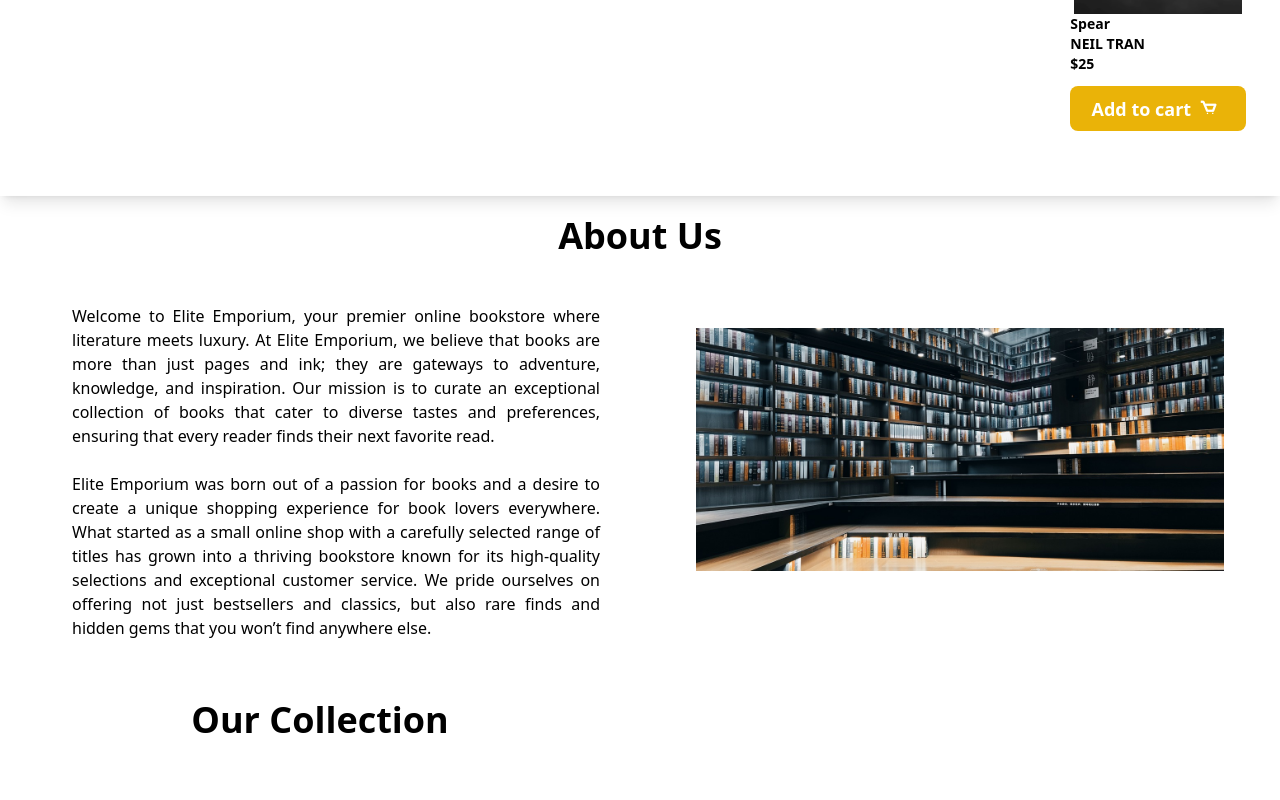
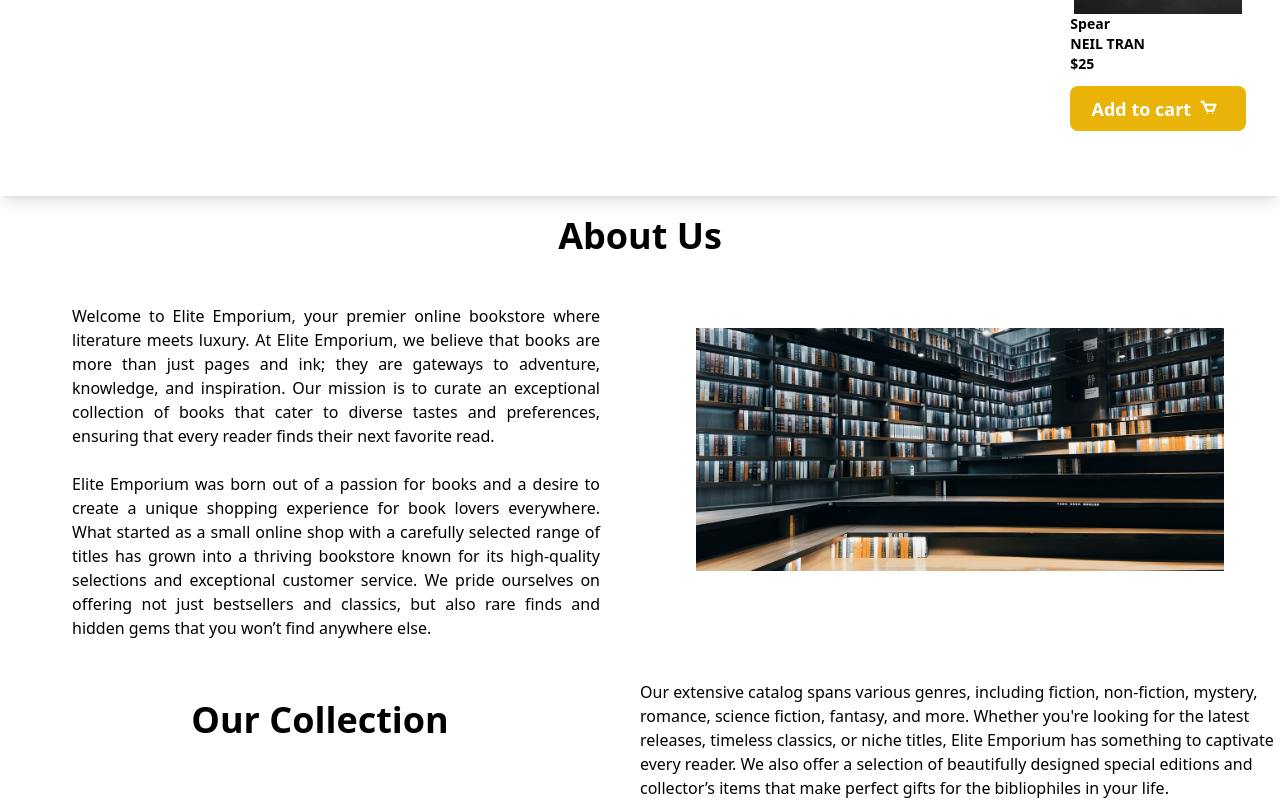
Before and after one commit to AlishaAroob/elite-emporium, a React (Create React App) app: page / in a window 1280 px wide. Shown: the part 806-1606 px from the top of the page. Built offline with nearby package versions, Linux system fonts and the light colour scheme.

Commit message:
Adding text to about us

```diff
--- a/src/Components/About.js
+++ b/src/Components/About.js
@@ -26,7 +26,15 @@ export default function About() {
           <img src={Library} alt="" />
         </p>
         <h1 className="text-4xl font-bold pt-5 text-center"> Our Collection</h1>
-        <p></p>
+        <p>
+          Our extensive catalog spans various genres, including fiction,
+          non-fiction, mystery, romance, science fiction, fantasy, and more.
+          Whether you're looking for the latest releases, timeless classics, or
+          niche titles, Elite Emporium has something to captivate every reader.
+          We also offer a selection of beautifully designed special editions and
+          collector’s items that make perfect gifts for the bibliophiles in your
+          life.
+        </p>
       </div>
     </div>
   );
```
